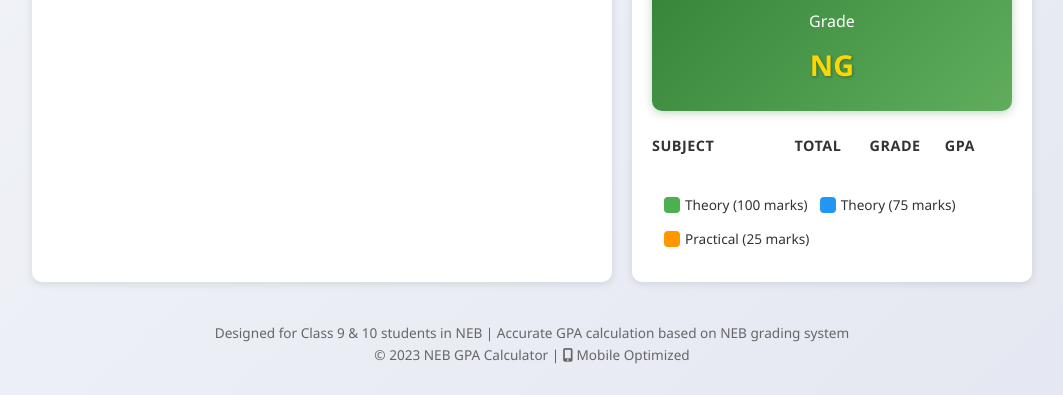
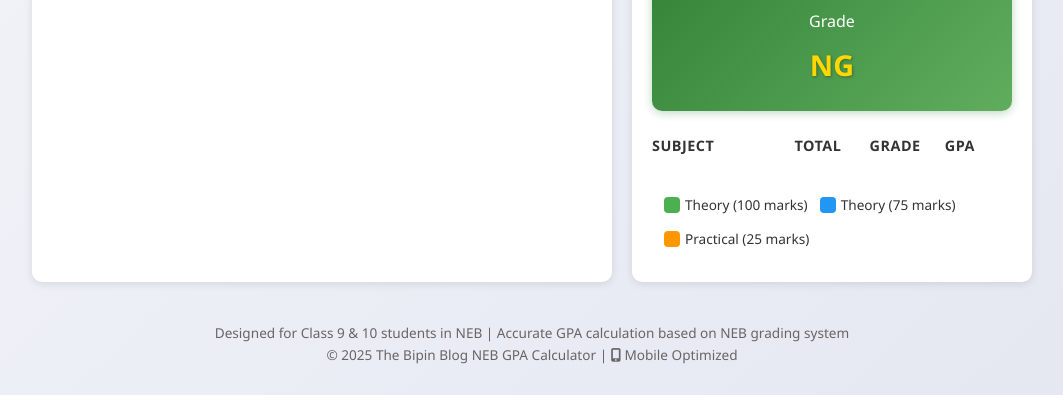
Before and after one commit to BipinBudhathoki01/See_GPA_Calcualtor, a plain HTML site: page index.html in a window 1280 px wide. Shown: the part 651-1046 px from the top of the page, without its empty margins (108-1171 px from the left). Drawn offline with Linux system fonts and the light colour scheme.

Commit message:
Update index.html

```diff
--- a/index.html
+++ b/index.html
@@ -397,7 +397,7 @@
 
         <footer>
             <p>Designed for Class 9 & 10 students in NEB | Accurate GPA calculation based on NEB grading system</p>
-            <p>© 2023 NEB GPA Calculator | <i class="fas fa-mobile-alt"></i> Mobile Optimized</p>
+            <p>© 2025 The Bipin Blog NEB GPA Calculator | <i class="fas fa-mobile-alt"></i> Mobile Optimized</p>
         </footer>
     </div>
 
```
